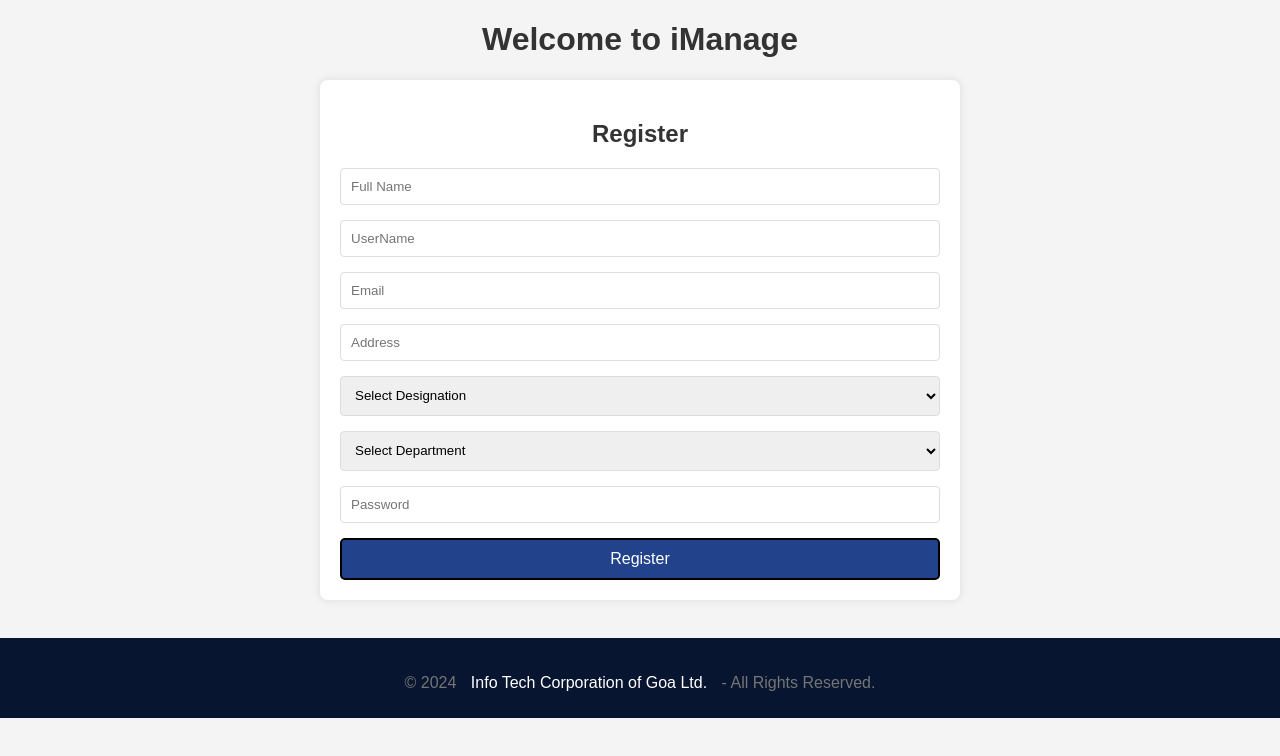
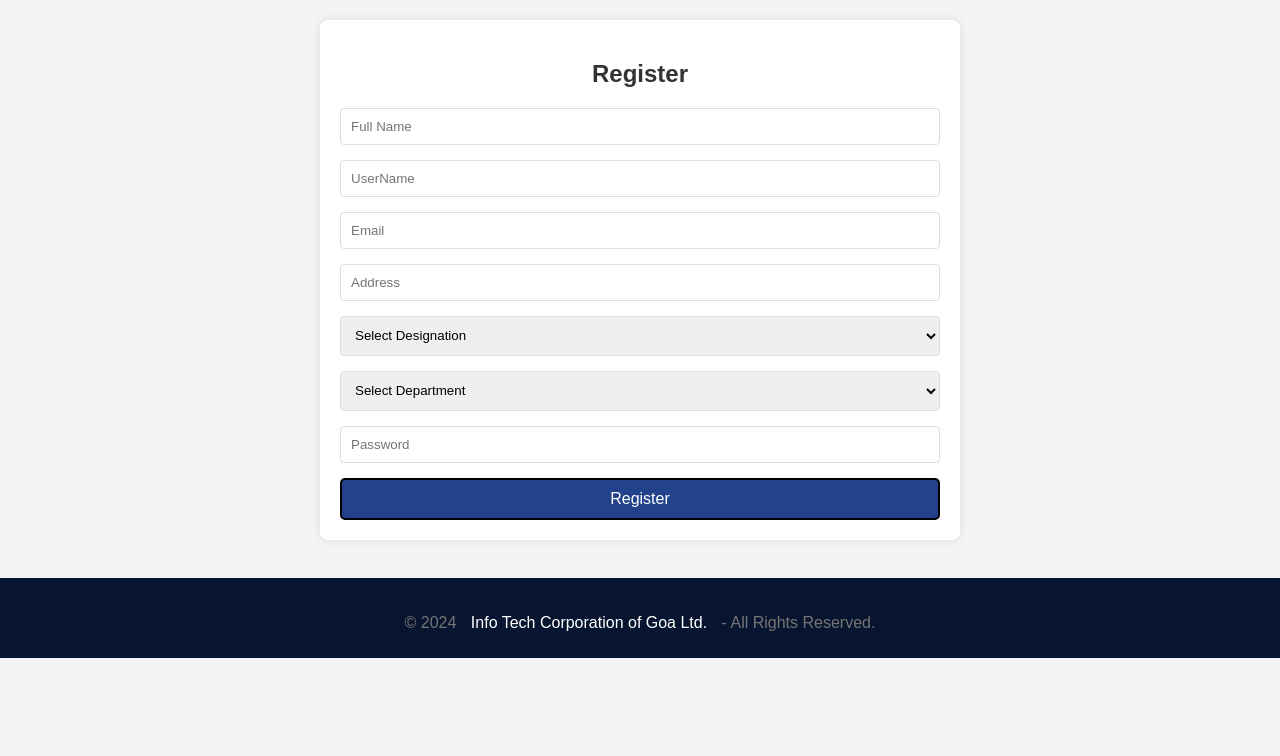
Before and after one commit to sawantpranavi/internship_project, a website: page register.html in a window 1280 px wide. Drawn offline with Linux system fonts and the light colour scheme.

```diff
--- a/register.html
+++ b/register.html
@@ -8,7 +8,7 @@
 </head>
 <body>
     <div class="container">
-        <h1>Welcome to iManage</h1>
+        <!-- <h1>Welcome to iManage</h1> -->
         <div class="header">
             <div id="search">
                 <div class="form-box" id="login-form">
@@ -253,75 +253,5 @@
             });
         });
     </script>
-    <!-- <script>
-        document.getElementById('registerForm').addEventListener('submit', async function(event) {
-            event.preventDefault();
-
-            const formData = {
-                fullName: document.getElementById('fullName').value,
-                userName: document.getElementById('userName').value,
-                email: document.getElementById('email').value,
-                address: document.getElementById('address').value,
-                password: document.getElementById('password').value,
-                designation: document.getElementById('designation').value,
-                department: document.getElementById('department').value
-            };
-
-            try {
-                const response = await fetch('http://localhost:3000/api/imanage/register', {
-                    method: 'POST',
-                    headers: {
-                        'Content-Type': 'application/json'
-                    },
-                    body: JSON.stringify(formData)
-                });
-
-                const result = await response.json();
-                alert(result.message);
-            } catch (error) {
-                console.error('Error:', error);
-                alert('There was a problem with the registration.');
-            }
-        });
-
-
-
-
-
-        // <--document.addEventListener('DOMContentLoaded', () => {
-        //     const loginButton = document.getElementById('login-button');
-        //     const loginForm = document.getElementById('login-form');
-        //     const loginOption = document.getElementById('login-option');
-        //     const registerOption = document.getElementById('register-option');
-        //     const loginContent = document.getElementById('login-content');
-        //     const registerContent = document.getElementById('register-content');
-
-            // Show login form popup
-            // loginButton.addEventListener('click', () => {
-            //     loginForm.style.display = 'flex';
-            // });
-
-            // Close the popup when clicking outside
-            // loginForm.addEventListener('click', (event) => {
-            //     if (event.target === loginForm) {
-            //         loginForm.style.display = 'none';
-            //     }
-            // });
-
-            // Show login form content
-            // loginOption.addEventListener('click', () => {
-            //     // loginContent.style.display = 'block';
-            //     // registerContent.style.display = 'none';
-            //     location.href = "./authentication/login.html";
-            // });
-
-            // // Show register form content
-            // registerOption.addEventListener('click', () => {
-            //     // loginContent.style.display = 'none';
-            //     // registerContent.style.display = 'block';
-            //     location.href = "./authentication/register.html";
-            // });
-        // });-
-    </script>  -->
-</body>
+    </body>
 </html>
```
Also changed, not shown: config/db.js (line endings or trailing spaces), 1 other file.
